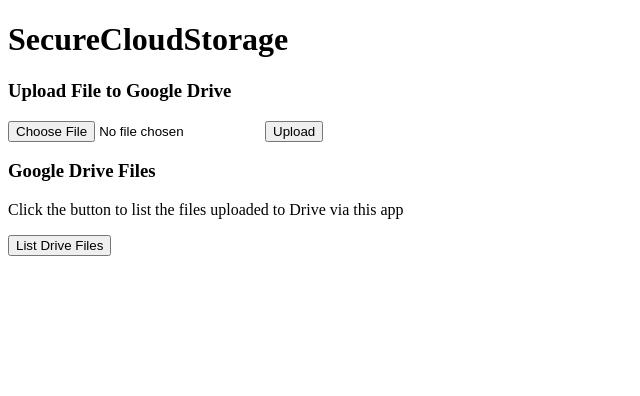
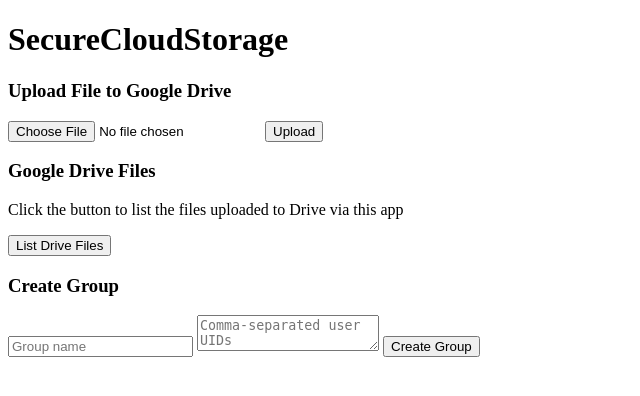
Before and after one commit to wijsmane/SecureCloudStorage, a Flask app: page /home in a window 1280 px wide. Shown: the top 396 px of the page, without its empty margins (0-640 px from the left). Run offline with Flask 3, Linux system fonts and the light colour scheme.

Commit message:
create groups and store group keys encrypted with user public keys

```diff
--- a/backend/app.py
+++ b/backend/app.py
@@ -1,12 +1,15 @@
-import logging, io
+import logging, io, requests, firebase_admin, os, tempfile
 from flask import Flask, request, jsonify, render_template, make_response, send_file
-import requests, firebase_admin, os, tempfile
 from firebase_admin import credentials, auth, firestore
 from config import CLIENT_ID, CLIENT_SECRET, FOLDER_ID, FIREBASE_CONFIG
 
 from google.oauth2 import service_account
 from googleapiclient.discovery import build
 from googleapiclient.http import MediaFileUpload, MediaIoBaseDownload
+
+from cryptography.hazmat.primitives import serialization, hashes
+from cryptography.hazmat.primitives.asymmetric import padding
+from cryptography.fernet import Fernet
 
 from ownca import CertificateAuthority
 
@@ -60,7 +63,7 @@ def verify_user():
             email = user_data["email"]
             #print(f"User ID: {uid}")
 
-            private_key = issue_user_certificate(uid) # issues cert and creates encryption keys (if they don't already exist)
+            private_key = issue_user_certificate(uid, email) # issues cert and creates encryption keys (if they don't already exist)
 
             response = {
                 "message": "User verified",
@@ -216,7 +219,7 @@ def refresh_access_token(refresh_token):
         app.logger.error("could not refresh access token")
         return None
 
-def issue_user_certificate(uid):
+def issue_user_certificate(uid, email):
     user_doc = firestore_db.collection("users").document(uid).get()
     if user_doc.exists and "public_certificate" in user_doc.to_dict():
         return "keys already exist"
@@ -228,14 +231,21 @@ def issue_user_certificate(uid):
         dns_names=[hostname]
     )
 
-    cert_pem = cert_obj.cert_bytes.decode() # decode cert for storage / return
+    cert_pem = cert_obj.cert_bytes.decode("utf-8") # decode cert for storage / return
 
     # ownca uses the cryptogrpahy library to generate RSA keys, default exponent 65537 and size 2048
-    private_key_pem = cert_obj.key_bytes.decode()
-    public_key_pem = cert_obj.public_key_bytes.decode()
+    private_key_pem = cert_obj.key_bytes.decode("utf-8")
+
+    # ensure public key is stored in PEM format
+    public_key = cert_obj.public_key
+    public_key_pem = public_key.public_bytes(
+        encoding=serialization.Encoding.PEM,
+        format=serialization.PublicFormat.SubjectPublicKeyInfo
+    ).decode("utf-8")
 
     # store cert and public key in database
     firestore_db.collection("users").document(uid).set({
+        "email": email,
         "public_certificate": cert_pem,
         "public_key": public_key_pem
     })
@@ -244,6 +254,55 @@ def issue_user_certificate(uid):
 
     return private_key_pem  # send private key to frontend for user to download
 
+@app.route("/create-group", methods=["POST"])
+def create_group():
+    try:
+        data = request.json
+        group_name = data.get("groupName")
+        user_ids = data.get("userIds")  # list of Firebase user UIDs to be added to group
+
+        if not group_name or not user_ids:
+            return jsonify({"error": "missing group name or user IDs"}), 400
+
+        # get AES key
+        aes_key = Fernet.generate_key()
+
+        encrypted_keys = {}
+        for uid in user_ids:
+            user_doc = firestore_db.collection("users").document(uid).get()
+            if not user_doc.exists:
+                app.logger.info(f"{uid} does not exist")
+                continue
+
+            user_data = user_doc.to_dict()
+            public_key_pem = user_data.get("public_key").encode()
+            public_key = serialization.load_pem_public_key(public_key_pem)
+
+            # encrypt the AES key with the user's public key
+            encrypted_aes_key = public_key.encrypt(
+                aes_key,
+                padding.OAEP(
+                    mgf=padding.MGF1(algorithm=hashes.SHA256()),
+                    algorithm=hashes.SHA256(),
+                    label=None
+                )
+            )
+            encrypted_keys[uid] = encrypted_aes_key.hex()  # Store as hex string
+
+        # Store the group data
+        group_data = {
+            "name": group_name,
+            "members": user_ids,
+            "encrypted_keys": encrypted_keys
+        }
+
+        firestore_db.collection("groups").document(group_name).set(group_data)
+        return jsonify({"message": "Group created successfully"}), 201
+
+    except Exception as e:
+        app.logger.error(f"Failed to create group: {e}")
+        return jsonify({"error": "Internal server error"}), 500
+
 if __name__ == "__main__":
     app.run(debug=True)
     logging.basicConfig(level=logging.DEBUG, format='%(levelname)s: %(message)s')
--- a/backend/templates/home.html
+++ b/backend/templates/home.html
@@ -102,6 +102,40 @@
                 }
             }
 
+            async function createGroup() {
+                const groupName = document.getElementById("groupName").value.trim();
+                const userIdsRaw = document.getElementById("userIds").value.trim();
+                const status = document.getElementById("groupStatus");
+
+                if (!groupName || !userIdsRaw) {
+                    status.innerText = "Please enter a group name and at least one user UID.";
+                    return;
+                }
+
+                const userIds = userIdsRaw.split(",").map(uid => uid.trim()); //get array of UIDs
+
+                try {
+                    const response = await fetch("/create-group", {
+                        method: "POST",
+                        headers: { "Content-Type": "application/json" },
+                        credentials: "include",
+                        body: JSON.stringify({ groupName, userIds })
+                    });
+
+                    const result = await response.json();
+
+                    if (response.ok) {
+                        status.innerText = `${result.message}`;
+                    } else {
+                        status.innerText = `error: ${result.error}`;
+                    }
+
+                } catch (error) {
+                    console.error("group creation error:", error);
+                    status.innerText = "An error occurred while creating the group.";
+                }
+            }
+
         </script>
     </head>
 
@@ -121,5 +155,12 @@
 
         <!-- list of files -->
         <ul id="file-list"></ul>
+
+        <h3>Create Group</h3>
+        <input type="text" id="groupName" placeholder="Group name" />
+        <textarea id="userIds" placeholder="Comma-separated user UIDs"></textarea>
+        <button onclick="createGroup()">Create Group</button>
+        <p id="groupStatus"></p>
+
     </body>
 </html>
```
